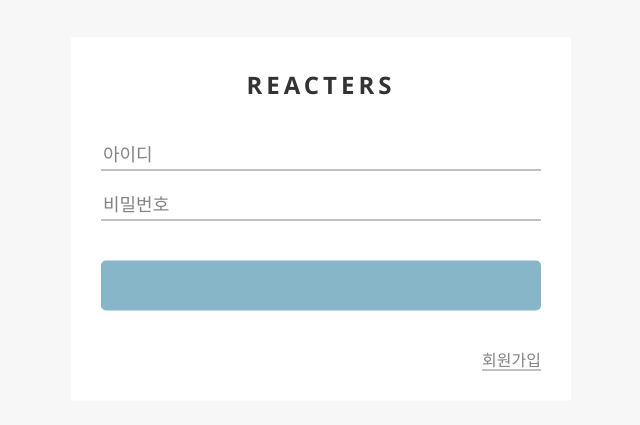
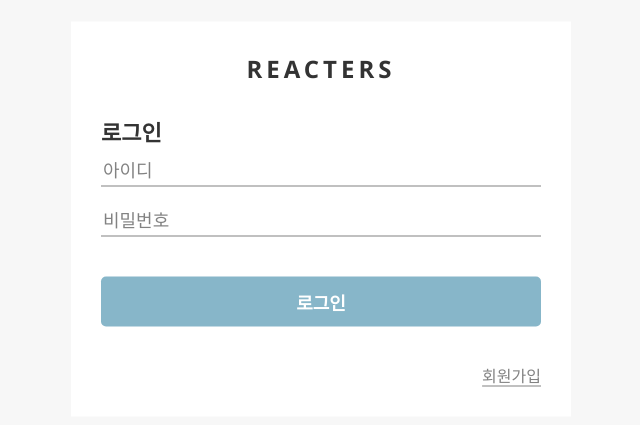
Before and after one commit to Gimsongsam/Node.js-Koa-framework, a React (Create React App) app in the folder blog-frontend/: page /login in a window 1280 px wide. Shown: the part 181-606 px from the top of the page, without its empty margins (319-959 px from the left). Built offline with nearby package versions, Linux system fonts and the light colour scheme.

Commit message:
error catch

```diff
--- a/blog-frontend/src/components/auth/AuthForm.js
+++ b/blog-frontend/src/components/auth/AuthForm.js
@@ -75,19 +75,10 @@ const AuthInput = styled.div`
 
 const AuthForm = ({type, text, form, onChange}) => {
 
-    // const [test, setTset] = useState('')
-
-    // const onChange = (e) => {
-    //     const {value, name} = e.target;
-    //     console.log(e.target.value);
-    //     // setTset(value)
-    // }
-
-
     return(
         <AuthInput>
             {/* {console.log(form.username)} */}
-            {/* {console.log(onChange)} */}
+            {/* {console.log(text)} */}
             <p>{text}</p>
             <form className="auth_input">
                 <input
@@ -119,13 +110,10 @@ const AuthForm = ({type, text, form, onChange}) => {
                 // onClick={() => login(input)}
             >{text}</button>
 
-            {type === 'register' &&
-                <Link className="auth_link" to="/login">로그인</Link>
+            {type === 'register' ?
+                (<Link className="auth_link" to="/login">로그인</Link>) :
+                (<Link className="auth_link" to="/register">회원가입</Link>)
             }
-            {type === 'login' &&
-                <Link className="auth_link" to="/register">회원가입</Link>
-            }
-
         </AuthInput>
     );
 };
--- a/blog-frontend/src/containers/LoginContainer.js
+++ b/blog-frontend/src/containers/LoginContainer.js
@@ -1,4 +1,4 @@
-import React from 'react';
+import React, { useEffect } from 'react';
 import {useDispatch, useSelector} from 'react-redux';
 import { changeField } from '../modules/auth';
 import AuthForm from '../components/auth/AuthForm';
@@ -6,22 +6,21 @@ import AuthForm from '../components/auth/AuthForm';
 
 const LoginForm = () => {
     const dispatch = useDispatch();
-    const {form} = useSelector(({auth}) => ({
-        form: auth.login
+    const {form, text} = useSelector(({auth}) => ({
+        form: auth.login,
+        text: '로그인'
     }));
-    // console.log(form)
 
     const onChange = e => {
         const {value, name} = e.target;
         console.log(name, value)
         // console.log(e.target)
-        // form.username = value
         // console.log(form.username)
-            dispatch(
-                changeField({
-                    form: 'login',
-                    key: name,
-                    value
+        dispatch(
+            changeField({
+                form: 'login',
+                key: name,
+                value
             })
         );
     }
@@ -36,6 +35,7 @@ const LoginForm = () => {
         form={form}
         onChange={onChange}
         onSubmit={onSubmit}
+        text={text}
     />
     )
 
--- a/blog-frontend/src/modules/auth.js
+++ b/blog-frontend/src/modules/auth.js
@@ -1,6 +1,6 @@
 import {createAction, handleActions} from 'redux-actions';
-import * as api from '../lib/api';
-import {call, put, takeEvery} from 'redux-saga/effects'
+// import * as api from '../lib/api';
+// import {call, put, takeEvery} from 'redux-saga/effects'
 import produce from 'immer';
 
 //액션 타입 설정하기
@@ -38,16 +38,15 @@ const initialState = {
     }
 }
 
-// console.log(initialState.login.username)
-
 const auth = handleActions(
     {
         [CHANGE_FIELD]: (state, {payload: {form, value, key}}) => {
-            produce(state, draft => {
-                draft[form][key] = value;
-                // console.log(draft)
-            })
-        }
+            return(
+                produce(state, draft => {
+                    draft[form][key] = value;
+                })
+            )},
+
     },
     initialState
 );
--- a/blog-frontend/src/pages/LoginPage.js
+++ b/blog-frontend/src/pages/LoginPage.js
@@ -4,12 +4,10 @@ import AuthTemplate from '../components/auth/AuthTemplate';
 import LoginContainer from '../containers/LoginContainer';
 
 const LoginPage = () => {
-    const text = '로그인';
-
     return(
         <div>
             <AuthTemplate>
-                <LoginContainer text={text} />
+                <LoginContainer />
             </ AuthTemplate>
         </div>
     );
```
